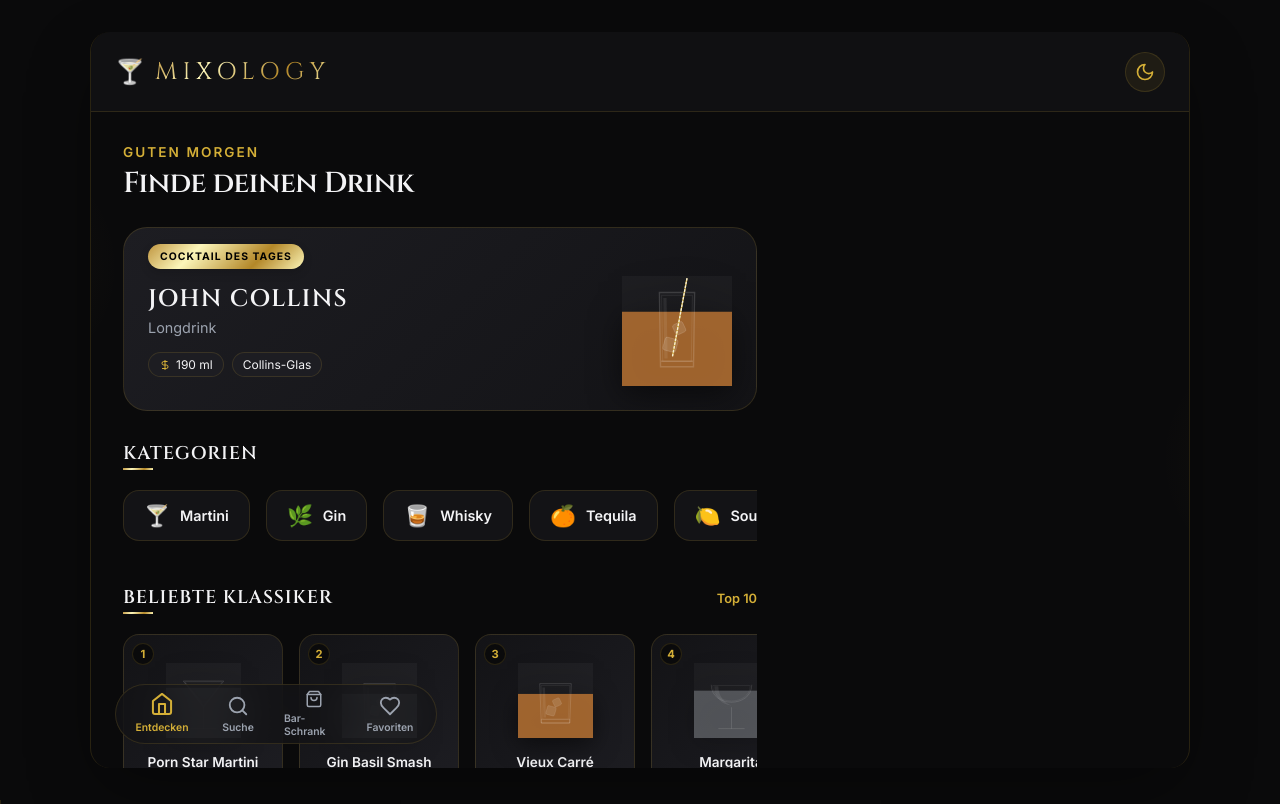
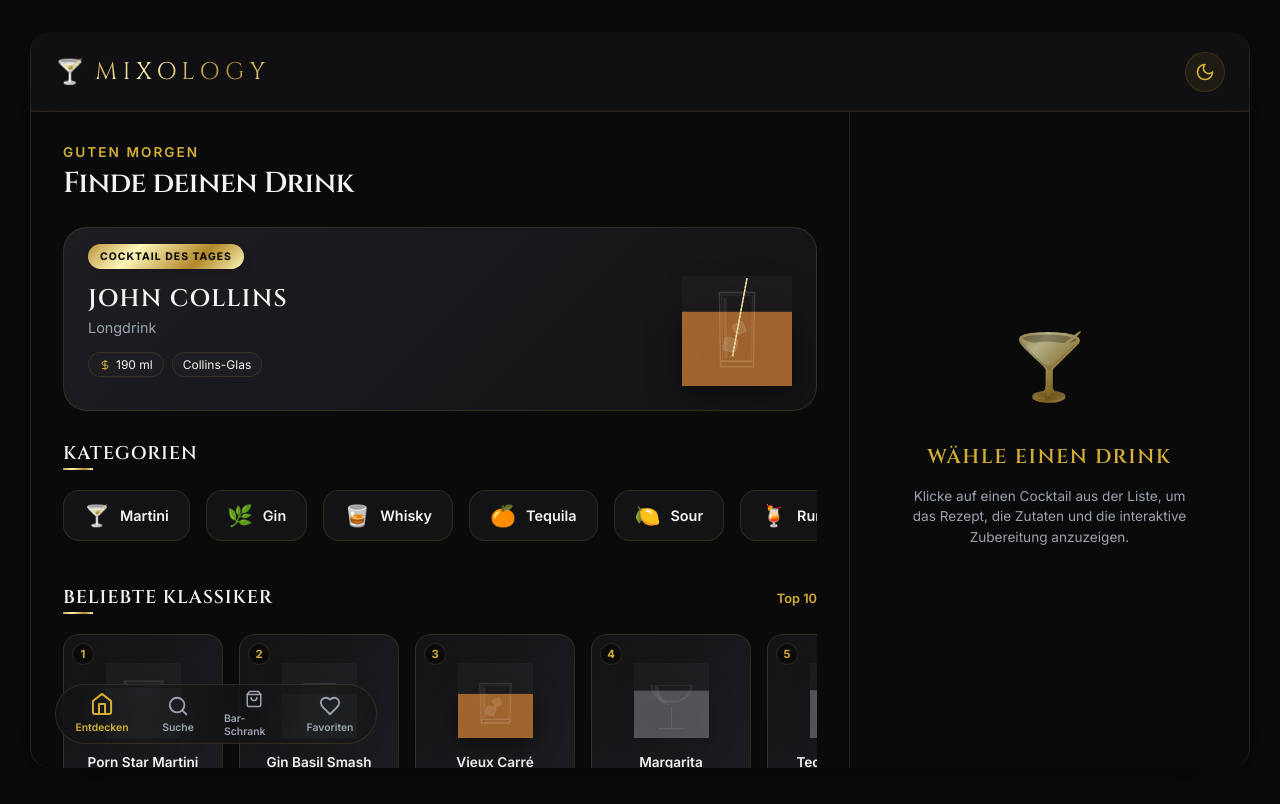
Before and after one commit to mlurz92/cocktail-atlas, a website: page index.html in a window 1280 px wide. Shown: the top 804 px of the page. Drawn offline with Linux system fonts and the light colour scheme.

Commit message:
Add files via upload

```diff
--- a/index.html
+++ b/index.html
@@ -293,10 +293,9 @@
         <span>Favoriten</span>
       </a>
     </nav>
-  </div>
 
-  <!-- Pull-up Detail Drawer for Recipes -->
-  <div id="recipe-drawer" class="drawer-overlay">
+    <!-- Pull-up Detail Drawer for Recipes -->
+    <div id="recipe-drawer" class="drawer-overlay">
     <div class="drawer-backdrop" id="drawer-backdrop"></div>
     <div class="drawer-sheet">
       <!-- Drag handle for mobile gesture feeling -->
@@ -395,7 +394,8 @@
         </div>
       </div>
     </div>
-  </div>
+  </div> <!-- Closes recipe-drawer -->
+  </div> <!-- Closes app-container (moved from navbar end) -->
 
   <!-- Interactive Shaker Loading Animation Overlay -->
   <div id="shaker-overlay" class="hidden">
--- a/styles.css
+++ b/styles.css
@@ -64,16 +64,23 @@
   margin: 0;
   padding: 0;
   -webkit-tap-highlight-color: transparent;
-  scrollbar-width: thin;
+  scrollbar-width: none;  /* Firefox */
   scrollbar-color: var(--border-color) transparent;
+}
+
+html {
+  height: 100%;
+  height: 100dvh;
+  margin: 0;
+  padding: 0;
 }
 
 body {
   font-family: var(--font-sans);
   background-color: var(--bg-primary);
   color: var(--text-primary);
-  height: 100vh;
-  height: -webkit-fill-available;
+  height: 100%;
+  height: 100dvh;
   overflow: hidden;
   position: relative;
   transition: var(--transition-smooth);
@@ -96,20 +103,11 @@ a {
   color: inherit;
 }
 
-/* Smooth customized scrollbars */
+/* Hide scrollbars globally for a cleaner, native app-like interface */
 ::-webkit-scrollbar {
-  width: 5px;
-  height: 5px;
-}
-::-webkit-scrollbar-track {
-  background: transparent;
-}
-::-webkit-scrollbar-thumb {
-  background: var(--border-color);
-  border-radius: 10px;
-}
-::-webkit-scrollbar-thumb:hover {
-  background: var(--accent-color);
+  display: none;
+  width: 0;
+  height: 0;
 }
 
 /* ----------------------------------------------------
@@ -148,7 +146,7 @@ a {
 @media (min-width: 1150px) {
   /* On medium desktops, center as a noble floating card application */
   .app-container {
-    max-width: 1100px;
+    max-width: 1220px;
     width: 100%;
     height: 92vh;
     height: 92dvh;
@@ -161,9 +159,9 @@ a {
 }
 
 @media (min-width: 1440px) {
-  /* Expand container size on large widescreen monitors */
+  /* Expand container size on large widescreen monitors to utilize width optimally */
   .app-container {
-    max-width: 1350px;
+    max-width: 1520px;
     height: 90vh;
     height: 90dvh;
     margin: 5vh auto;
@@ -1620,7 +1618,7 @@ a {
 
 @media (min-width: 1440px) {
   .app-container {
-    grid-template-columns: 1fr 460px; /* Maximum split sidebar */
+    grid-template-columns: 1fr 450px; /* Balanced split sidebar */
   }
 
   .drawer-scroll-content {
--- a/sw.js
+++ b/sw.js
@@ -1,4 +1,4 @@
-const CACHE_NAME = 'mixology-v3';
+const CACHE_NAME = 'mixology-v5';
 const ASSETS = [
   'index.html',
   'styles.css',
```
